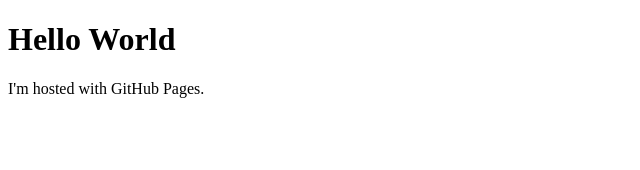
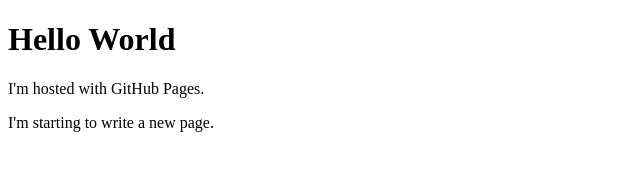
Before and after one commit to froggygbs/froggygbs.github.io, a plain HTML site: page index.html in a window 1280 px wide. Shown: the whole page, without its empty margins (0-640 px from the left). Drawn offline with Linux system fonts and the light colour scheme.

Commit message:
Update index.html

```diff
--- a/index.html
+++ b/index.html
@@ -3,5 +3,6 @@
 <body>
 <h1>Hello World</h1>
 <p>I'm hosted with GitHub Pages.</p>
+<p>I'm starting to write a new page.</p>
 </body>
 </html>
```
